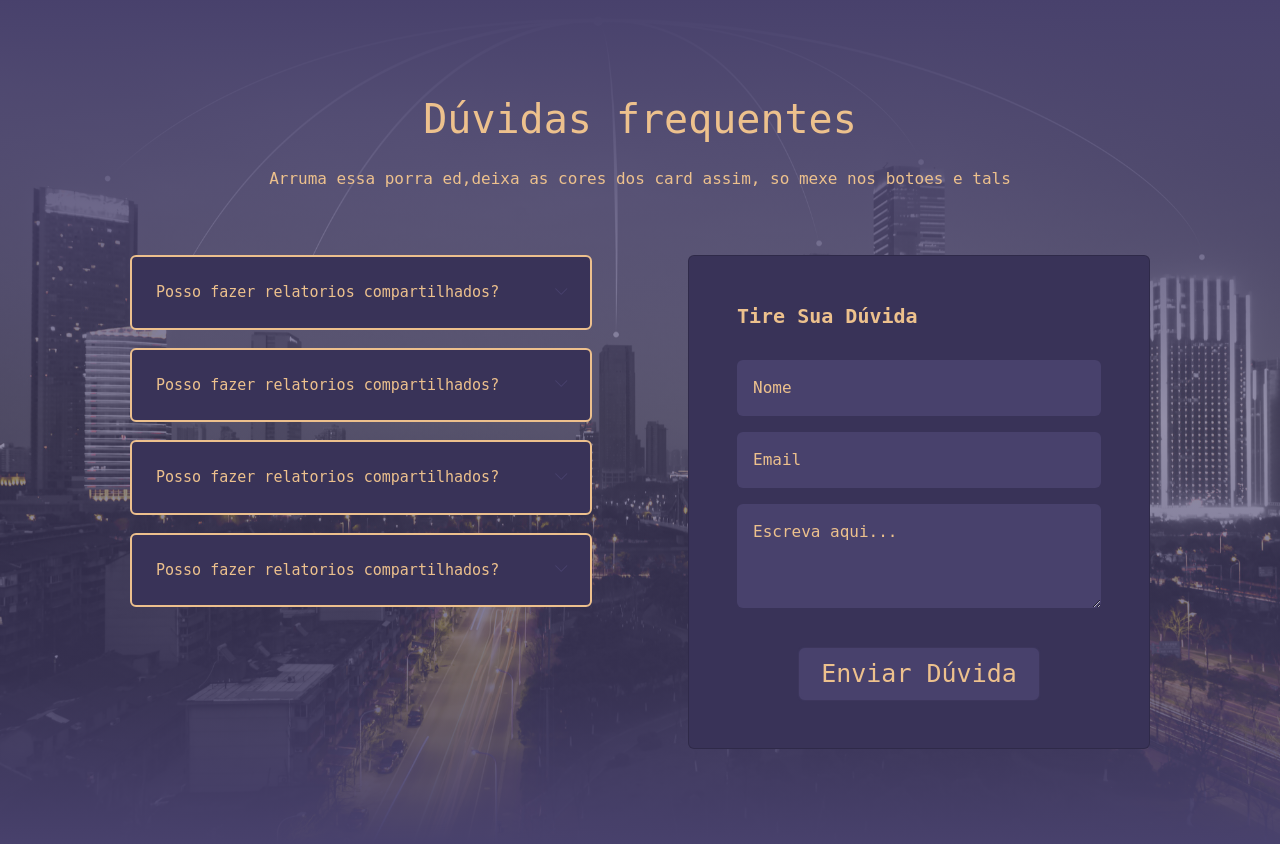
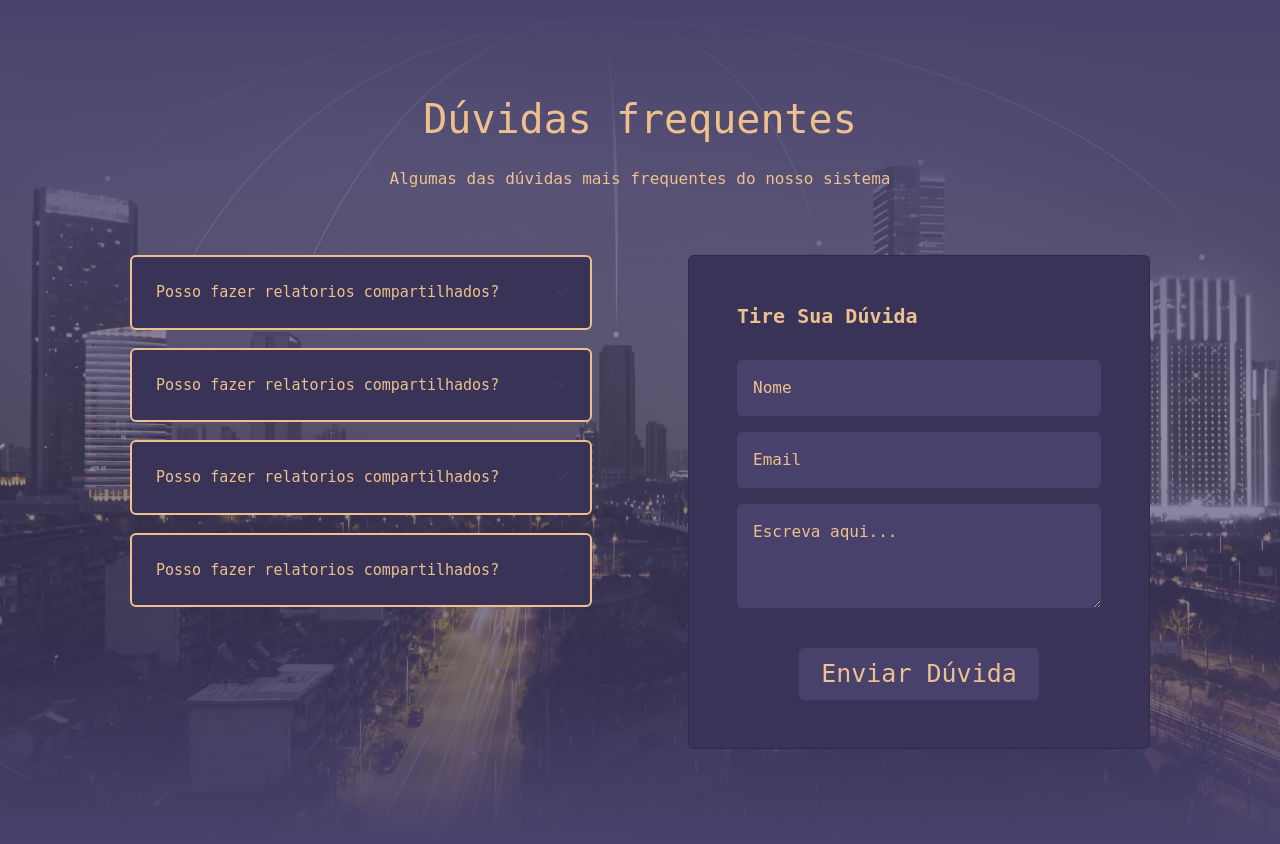
Before and after one commit to YuriPierriV/make-questions, a Flask app: page / in a window 1280 px wide. Shown: the part 1297-2141 px from the top of the page. Run offline with Flask 3, Linux system fonts and the light colour scheme; some web fonts are replaced.

Commit message:
correcao

```diff
--- a/templates/index.html
+++ b/templates/index.html
@@ -207,7 +207,7 @@
             <div class="container text-center pb-5 pt-5 ">
                 <div class="container textos-duvidas ">
                     <h1 class="mesage pb-3 pt-5 ">Dúvidas frequentes</h1>
-                    <p class="message pb-5">Arruma essa porra ed,deixa as cores dos card assim, so mexe nos botoes e tals</p>
+                    <p class="message pb-5">Algumas das dúvidas mais frequentes do nosso sistema</p>
                 </div>
                 <div class="container">
                     <div class="row">
```
Also changed, not shown: 5 other files.
